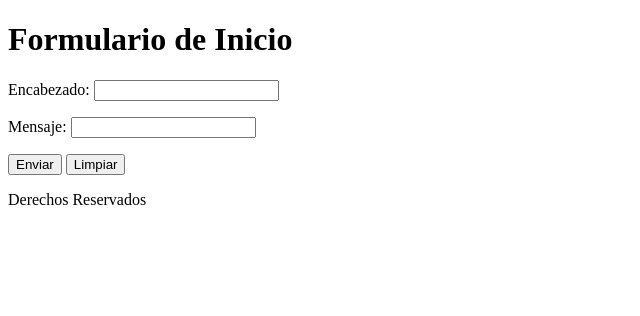
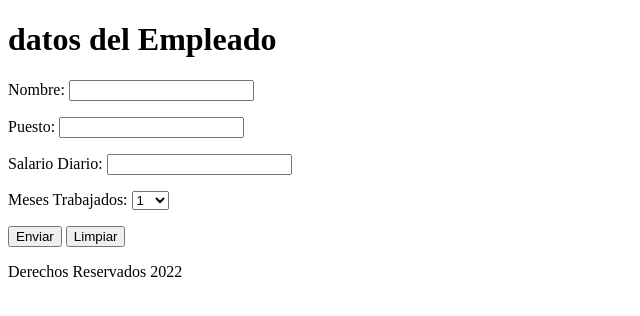
Before and after one commit to Rayhsvr/practica13, a PHP site: page / in a window 1280 px wide. Shown: the top 316 px of the page, without its empty margins (0-640 px from the left). Run offline with PHP 8.4, Linux system fonts and the light colour scheme.

Commit message:
Practica 14 - Original

```diff
--- a/index.php
+++ b/index.php
@@ -4,22 +4,43 @@
     <meta charset="UTF-8">
     <meta http-equiv="X-UA-Compatible" content="IE=edge">
     <meta name="viewport" content="width=device-width, initial-scale=1.0">
-    <title>Práctica 13</title>
+    <title>Práctica 14</title>
+    <script src="js/funciones.js"></script>
 </head>
 <body>
     <header>
-        <h1>Formulario de Inicio</h1>
+        <h1>datos del Empleado</h1>
     </header>
     <nav> <!--Menú--></nav>
     <section>
-   <form action="includes/muestra.php" method="post" name="formulario" id="formulario">
+   <form action="includes/muestra.php" method="post" name="formulario" id="formulario" onsubmit="return validar();">
         <p>
-            <label for="encabezado">Encabezado:</label>
-            <input type="text" name="encabezado" id="encabezado" required>
+            <label for="nombre">Nombre:</label>
+            <input type="text" name="nombre" id="nombre" required>
         </p>
         <p>
-            <label for="mensaje">Mensaje:</label>
-            <input type="text" name="mensaje" id="mensaje" required>
+            <label for="puesto">Puesto:</label>
+            <input type="text" name="puesto" id="puesto" required>
+        </p>
+        <p>
+            <label for="salario">Salario Diario:</label>
+            <input type="number" name="salario" id="salario" required>
+        </p>
+        <label for="meses">Meses Trabajados:</label>
+            <select name="meses" id="meses">
+                <option value="1">1</option>
+                <option value="2">2</option>
+                <option value="3">3</option>
+                <option value="4">4</option>
+                <option value="5">5</option>
+                <option value="6">6</option>
+                <option value="7">7</option>
+                <option value="8">8</option>
+                <option value="9">9</option>
+                <option value="10">10</option>
+                <option value="11">11</option>
+                <option value="12">12</option>
+            </select>
         </p>
         <p>
             <input type="submit" value="Enviar" name="enviar" id="enviar">
@@ -28,7 +49,7 @@
    </form>
    </section>
    <footer>
-       <p>Derechos Reservados</p>
+       <p>Derechos Reservados 2022</p>
    </footer>
 </body>
 </html>
--- /dev/null
+++ b/js/funciones.js
@@ -0,0 +1,8 @@
+function validar() {
+    salario = parseInt(document.getElementById('salario').value);
+    if (salario < 180) {
+        window.alert("proporcione un salario mayor o igual a 180");
+        return false;
+    }
+    return true;
+}
```
Also changed, not shown: includes/muestra.php (+11 -4 lines).
